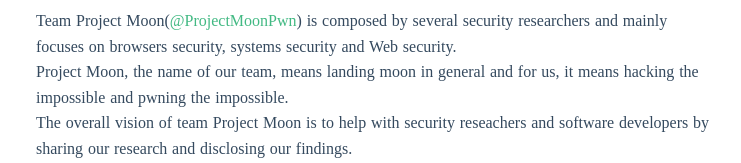
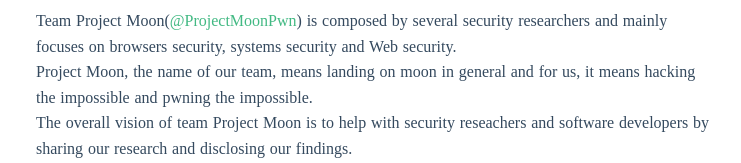
Before and after one commit to ProjectMoonPwn/ProjectMoonPwn.github.io, a plain HTML site: page about/index.html in a window 1280 px wide. Shown: the part 354-517 px from the top of the page, 114-855 px from the left. Drawn offline with nearby package versions, Linux system fonts and the light colour scheme; some packages are replaced by stand-ins of ours; a script that the page names is missing.

Commit message:
Site updated: 2018-08-18 00:58:28

```diff
--- a/about/index.html
+++ b/about/index.html
@@ -123,7 +123,7 @@
 <main class="app-body flex-box">
   <!-- Article START -->
   <article class="post-article">
-    <section class="markdown-content"><h3 id="About-Project-Moon"><a href="#About-Project-Moon" class="headerlink" title="About Project Moon"></a>About Project Moon</h3><p>Team Project Moon(<a href="https://twitter.com/ProjectMoonPwn" target="_blank" rel="noopener">@ProjectMoonPwn</a>) is composed by several security researchers and mainly focuses on browsers security, systems security and Web security.<br>Project Moon, the name of our team, means landing moon in general and for us, it means hacking the impossible and pwning the impossible.</p>
+    <section class="markdown-content"><h3 id="About-Project-Moon"><a href="#About-Project-Moon" class="headerlink" title="About Project Moon"></a>About Project Moon</h3><p>Team Project Moon(<a href="https://twitter.com/ProjectMoonPwn" target="_blank" rel="noopener">@ProjectMoonPwn</a>) is composed by several security researchers and mainly focuses on browsers security, systems security and Web security.<br>Project Moon, the name of our team, means landing on moon in general and for us, it means hacking the impossible and pwning the impossible.</p>
 <p>The overall vision of team Project Moon is to help with security reseachers and software developers by sharing our research and disclosing our findings.<br>The posts on blog(<a href="https://blogs.projectmoon.pw">https://blogs.projectmoon.pw</a>) of team Project Moon will cover many security fields regarding to our research direction and progress:</p>
 <ol>
 <li>Browsers security</li>
```
